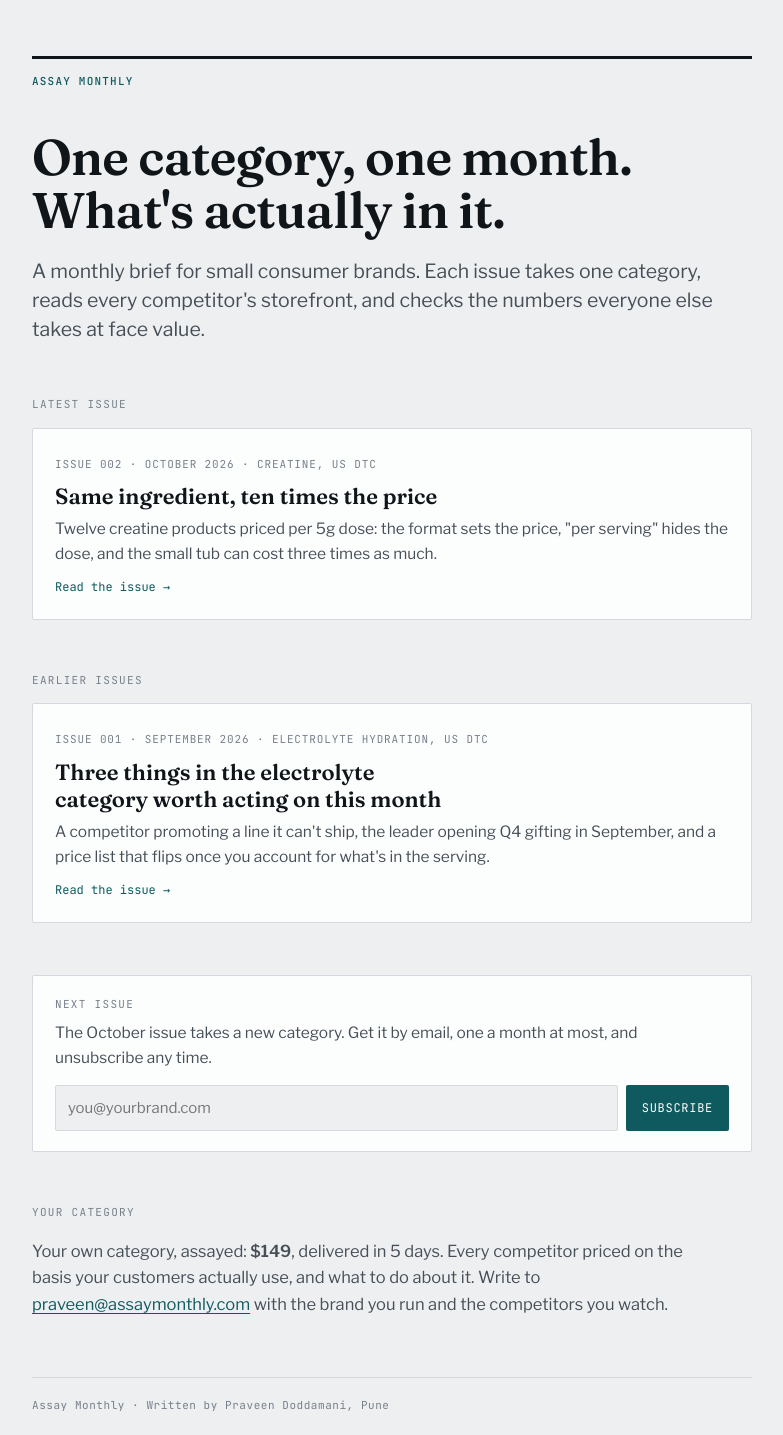
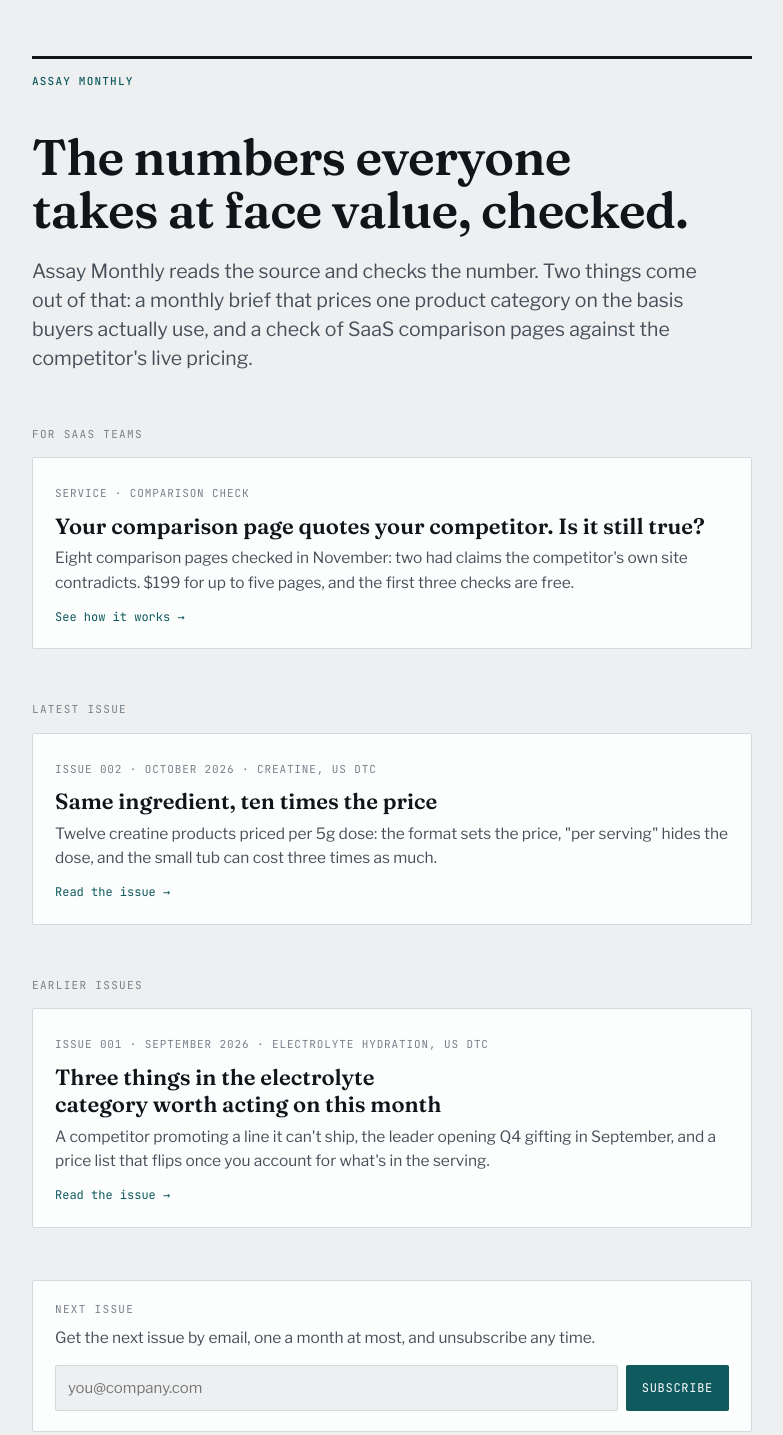
Before and after one commit to pkdoddamani/assaymonthly.com, a plain HTML site: page index.html in a window 1280 px wide. Shown: the top 1435 px of the page, without its empty margins (248-1031 px from the left). Drawn offline with nearby package versions, Linux system fonts and the light colour scheme.

Commit message:
Add comparison check offer to home page; update sitemap

```diff
--- a/index.html
+++ b/index.html
@@ -4,9 +4,9 @@
 <meta charset="utf-8">
 <meta name="viewport" content="width=device-width, initial-scale=1, viewport-fit=cover">
 <title>Assay Monthly</title>
-<meta name="description" content="A monthly brief for small consumer brands. One category at a time, checked against what's actually in it.">
+<meta name="description" content="Assay Monthly checks the numbers everyone takes at face value: a monthly price brief on one product category, and SaaS comparison pages checked against the competitor's live pricing.">
 <meta property="og:title" content="Assay Monthly">
-<meta property="og:description" content="One category, one month. The numbers everyone takes at face value, checked.">
+<meta property="og:description" content="The numbers everyone takes at face value, checked. Category price briefs and comparison-page checks.">
 <link rel="canonical" href="https://assaymonthly.com/">
 <meta property="og:url" content="https://assaymonthly.com/">
 <meta property="og:site_name" content="Assay Monthly">
@@ -54,8 +54,16 @@ footer{margin-top:60px;padding-top:18px;border-top:1px solid var(--rule);font-fa
 <body>
 <div class="wrap">
   <div class="mast">Assay Monthly</div>
-  <h1>One category, one month. What's actually in it.</h1>
-  <p class="lede">A monthly brief for small consumer brands. Each issue takes one category, reads every competitor's storefront, and checks the numbers everyone else takes at face value.</p>
+  <h1>The numbers everyone takes at face value, checked.</h1>
+  <p class="lede">Assay Monthly reads the source and checks the number. Two things come out of that: a monthly brief that prices one product category on the basis buyers actually use, and a check of SaaS comparison pages against the competitor's live pricing.</p>
+
+  <p class="kicker">For SaaS teams</p>
+  <a class="issue" href="/comparison-check/">
+    <span class="meta">Service · Comparison check</span>
+    <h2>Your comparison page quotes your competitor. Is it still true?</h2>
+    <p>Eight comparison pages checked in November: two had claims the competitor's own site contradicts. $199 for up to five pages, and the first three checks are free.</p>
+    <span class="go">See how it works →</span>
+  </a>
 
   <p class="kicker">Latest issue</p>
   <a class="issue" href="/creatine/october-2026/">
@@ -75,17 +83,14 @@ footer{margin-top:60px;padding-top:18px;border-top:1px solid var(--rule);font-fa
 
   <div class="sub">
     <p class="k">Next issue</p>
-    <p class="t">The October issue takes a new category. Get it by email, one a month at most, and unsubscribe any time.</p>
+    <p class="t">Get the next issue by email, one a month at most, and unsubscribe any time.</p>
     <form action="https://buttondown.com/api/emails/embed-subscribe/assaymonthly" method="post" target="_blank">
-      <input type="email" name="email" placeholder="you@yourbrand.com" aria-label="Email address" required>
+      <input type="email" name="email" placeholder="you@company.com" aria-label="Email address" required>
       <input type="hidden" value="1" name="embed">
       <button type="submit">Subscribe</button>
     </form>
   </div>
 
-  <p class="kicker">Your category</p>
-  <p class="body">Your own category, assayed: <strong>$149</strong>, delivered in 5 days. Every competitor priced on the basis your customers actually use, and what to do about it. Write to <a href="mailto:praveen@assaymonthly.com">praveen@assaymonthly.com</a> with the brand you run and the competitors you watch.</p>
-
   <footer>Assay Monthly · Written by Praveen Doddamani, Pune</footer>
 </div>
 </body>
--- a/sitemap.xml
+++ b/sitemap.xml
@@ -1,6 +1,7 @@
 <?xml version="1.0" encoding="UTF-8"?>
 <urlset xmlns="http://www.sitemaps.org/schemas/sitemap/0.9">
-  <url><loc>https://assaymonthly.com/</loc><lastmod>2026-10-12</lastmod></url>
-  <url><loc>https://assaymonthly.com/creatine/october-2026/</loc><lastmod>2026-10-12</lastmod></url>
+  <url><loc>https://assaymonthly.com/</loc><lastmod>2026-11-12</lastmod></url>
+  <url><loc>https://assaymonthly.com/comparison-check/</loc><lastmod>2026-11-12</lastmod></url>
+  <url><loc>https://assaymonthly.com/creatine/october-2026/</loc><lastmod>2026-10-17</lastmod></url>
   <url><loc>https://assaymonthly.com/electrolytes/september-2026/</loc><lastmod>2026-09-24</lastmod></url>
 </urlset>
```
